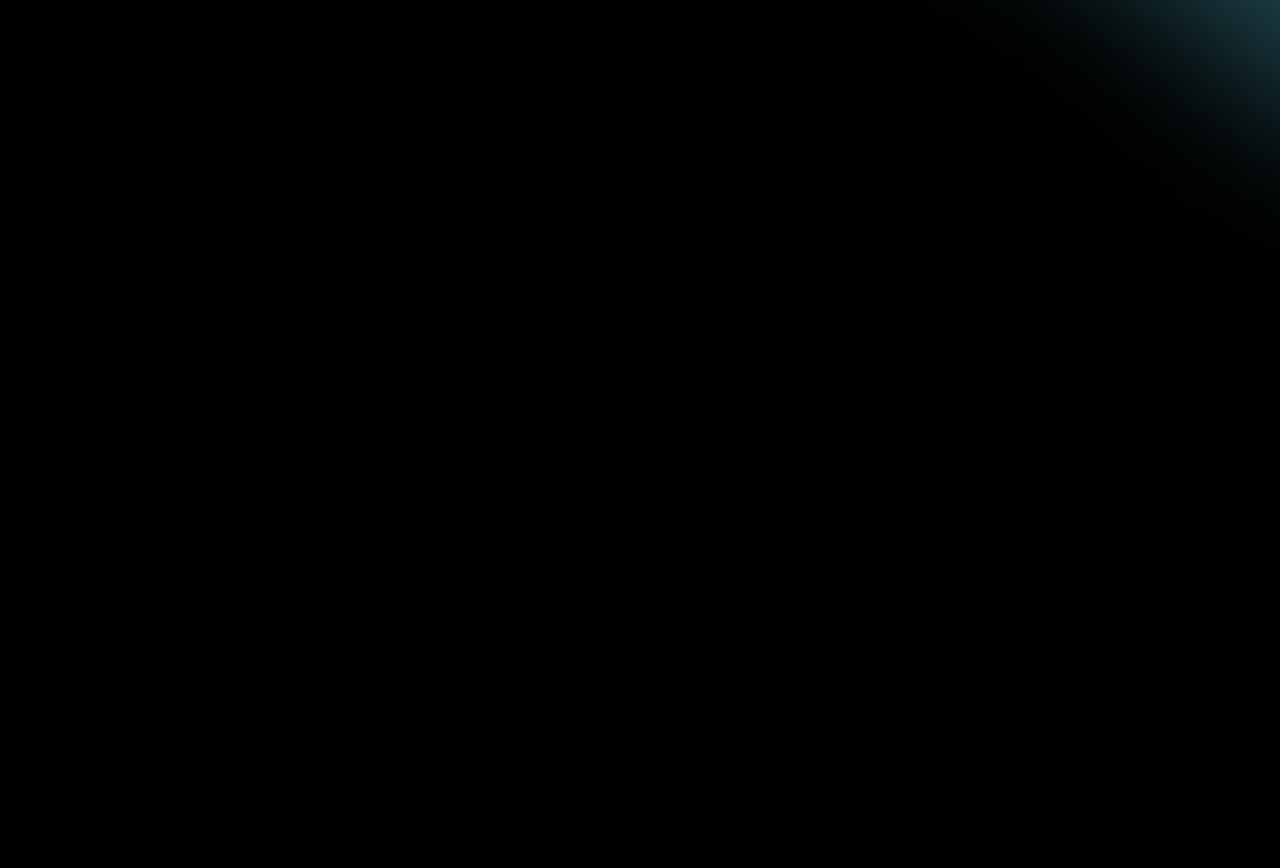
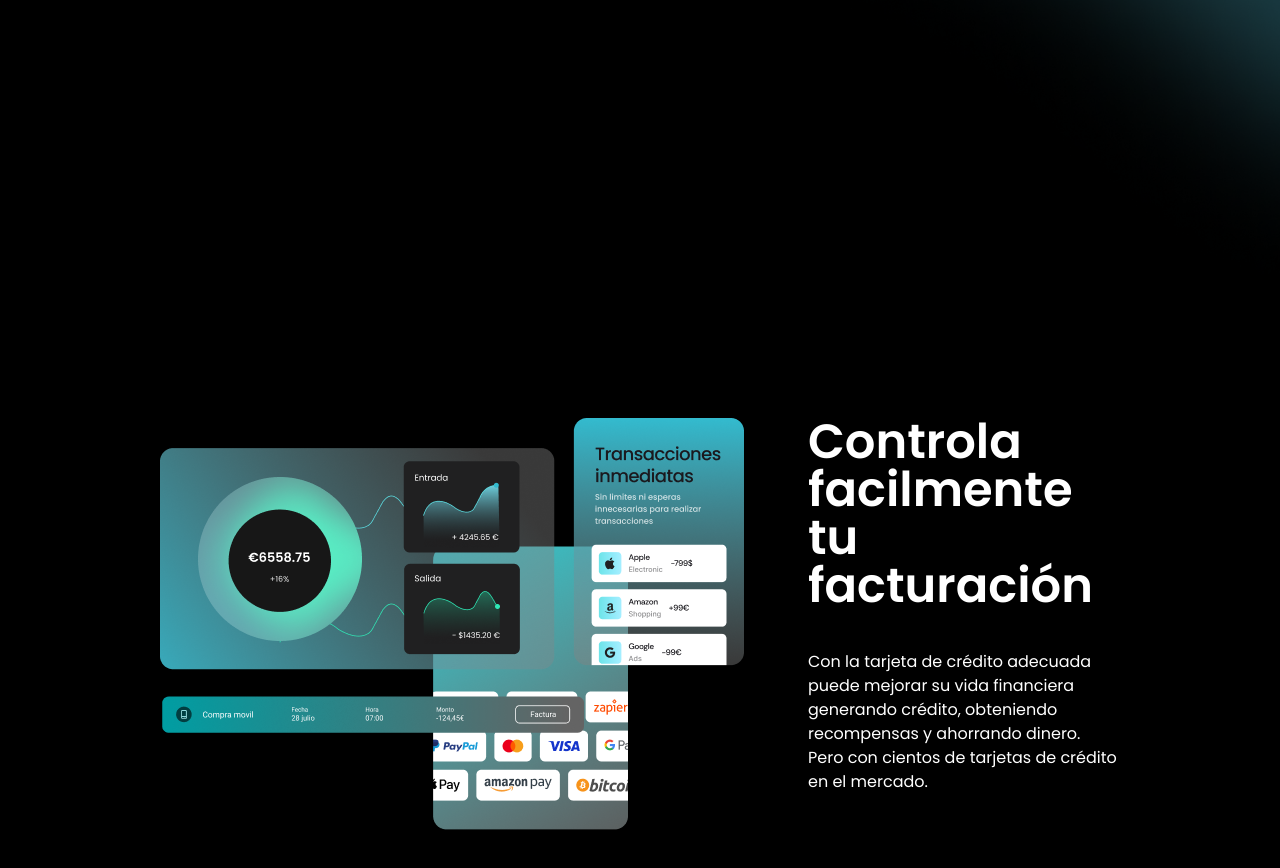
Before and after one commit to RSuarezLastra/landing-page-bank, a Next.js app: page / in a window 1280 px wide. Shown: the part 2960-3828 px from the top of the page. Before the commit the page ends 3283 px from the top, so only its background shows below. Built offline with nearby package versions, Linux system fonts and the light colour scheme.

Commit message:
feat: ControlBilling section

```diff
--- a/src/app/page.tsx
+++ b/src/app/page.tsx
@@ -3,6 +3,7 @@
 import { Header } from "@/components/Header";
 import { BestBusiness } from "@/components/BestBusiness";
 import { ChooseYourCards } from "@/components/ChooseYourCards";
+import { ControlBilling } from "@/components/ControlBilling";
 import Image from "next/image";
 
 export default function Home() {
@@ -13,6 +14,7 @@
       <CounterData />
       <BestBusiness/>
       <ChooseYourCards/>
+      <ControlBilling/>
     </>
   );
 }
--- /dev/null
+++ b/src/components/ControlBilling/ControlBilling.tsx
@@ -0,0 +1,28 @@
+"use client";
+
+import Image from "next/image";
+import { MotionTransition } from "../MotionTransition";
+import { Reveal } from "../Reveal";
+
+export function ControlBilling() {
+  return (
+    <div className="p-4 p7-20 md:py-64">
+      <div className="flex flex-col-reverse max-w-5xl mx-auto md:flex-row place-content-evenly">
+      <MotionTransition className="flex-1 p-6 md:p-8">
+        <Image src="/assets/control-business.png" alt="control business" width={580} height={411} className="w-full h-auto" />
+      </MotionTransition>
+      <div className="flex-1 p-6 md:p-8">
+        <Reveal>
+          <h2 className="text-5xl font-semibold">
+            Controla facilmente <br />
+            tu facturación
+          </h2>
+        </Reveal>
+        <Reveal>
+          <p className="max-w-md mt-10">Con la tarjeta de crédito adecuada puede mejorar su vida financiera generando crédito, obteniendo recompensas y ahorrando dinero. Pero con cientos de tarjetas de crédito en el mercado.</p>
+        </Reveal>
+      </div>
+      </div>
+    </div>
+  )
+}
--- /dev/null
+++ b/src/components/ControlBilling/index.ts
@@ -0,0 +1 @@
+export * from './ControlBilling';
```
Also changed, not shown: src/components/ChooseYourCards/ChooseYourCards.tsx (line endings or trailing spaces).
